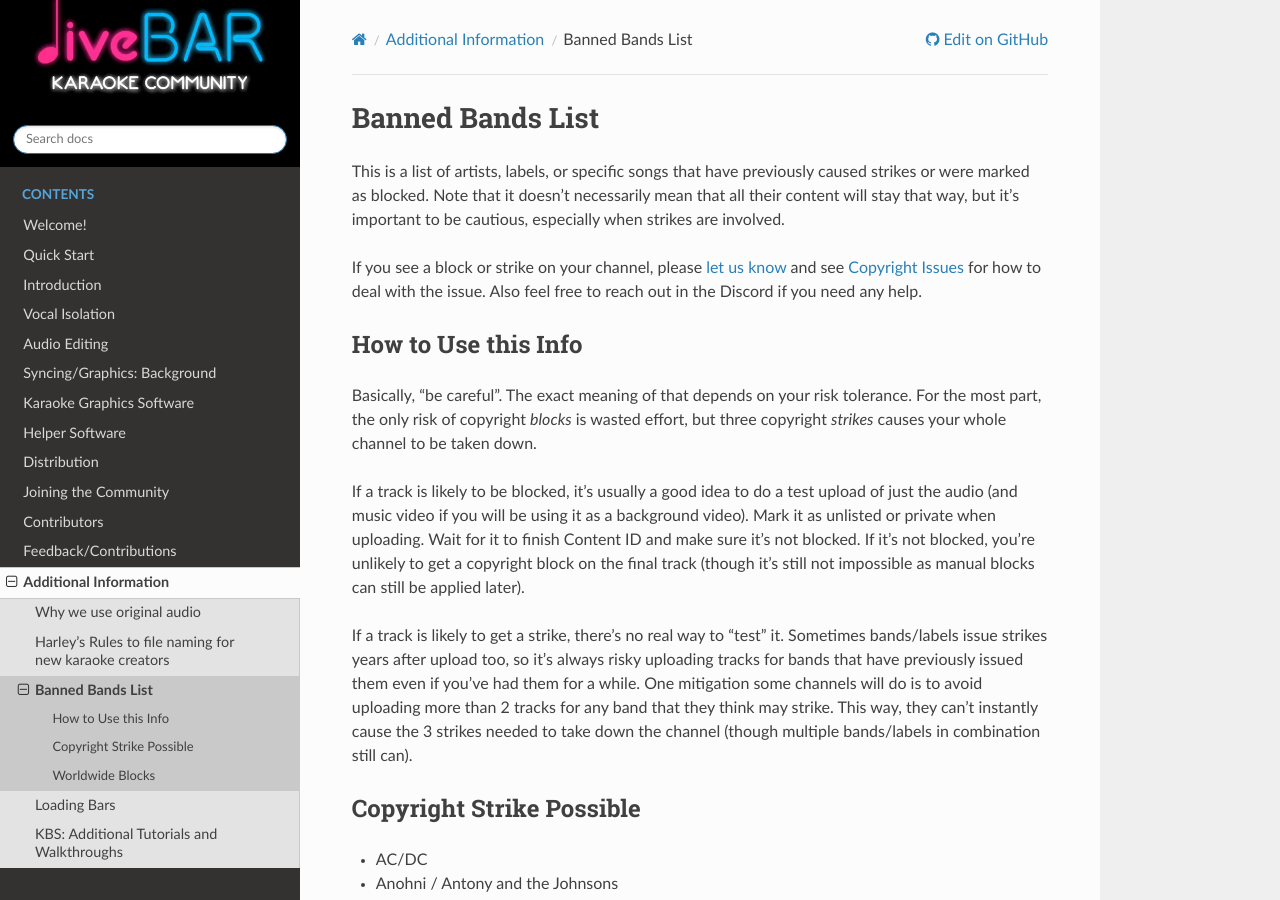
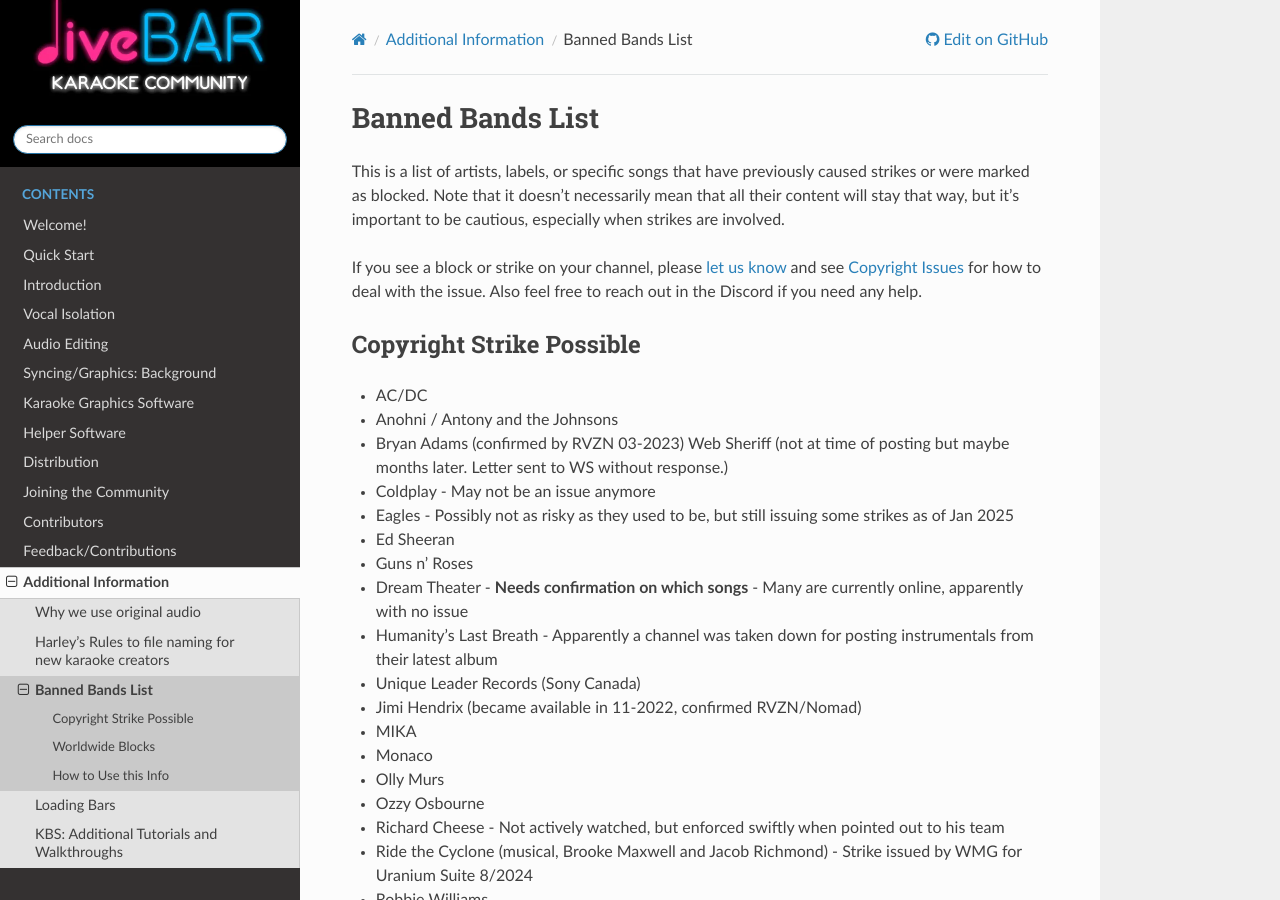
Before and after one commit to diveBarKaraoke/divebar_karaoke_creation_guide, a Sphinx documentation site: the page built from docs/banned_bands.rst, in a window 1280 px wide and 900 px high. Built offline with Sphinx 7.4.7 and the Read the Docs theme 3.1.0, drawn with Linux system fonts in a browser that asks for light colours; some of the changed text lies outside the part shown.

Commit message:
Adjust order of sections on banned bands

```diff
--- a/docs/banned_bands.rst
+++ b/docs/banned_bands.rst
@@ -4,15 +4,6 @@ Banned Bands List
 This is a list of artists, labels, or specific songs that have previously caused strikes or were marked as blocked. Note that it doesn't necessarily mean that all their content will stay that way, but it's important to be cautious, especially when strikes are involved.
 
 If you see a block or strike on your channel, please :doc:`let us know <feedback>` and see :ref:`youtube:Copyright Issues` for how to deal with the issue. Also feel free to reach out in the Discord if you need any help.
-
-How to Use this Info
---------------------
-
-Basically, "be careful". The exact meaning of that depends on your risk tolerance. For the most part, the only risk of copyright *blocks* is wasted effort, but three copyright *strikes* causes your whole channel to be taken down.
-
-If a track is likely to be blocked, it's usually a good idea to do a test upload of just the audio (and music video if you will be using it as a background video). Mark it as unlisted or private when uploading. Wait for it to finish Content ID and make sure it's not blocked. If it's not blocked, you're unlikely to get a copyright block on the final track (though it's still not impossible as manual blocks can still be applied later).
-
-If a track is likely to get a strike, there's no real way to "test" it. Sometimes bands/labels issue strikes years after upload too, so it's always risky uploading tracks for bands that have previously issued them even if you've had them for a while. One mitigation some channels will do is to avoid uploading more than 2 tracks for any band that they think may strike. This way, they can't instantly cause the 3 strikes needed to take down the channel (though multiple bands/labels in combination still can).
 
 Copyright Strike Possible
 -------------------------
```
Also changed, not shown: other parts of docs/banned_bands.rst (+9 -0 lines).
